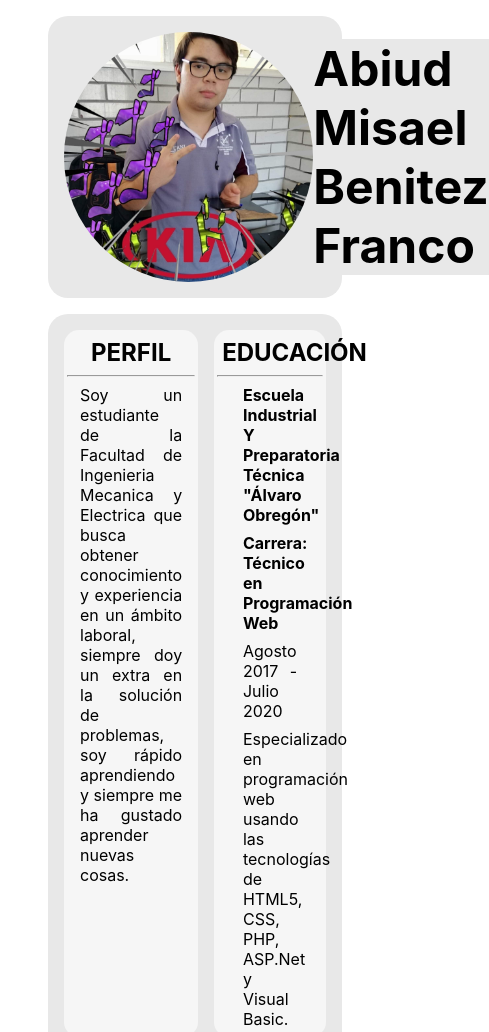
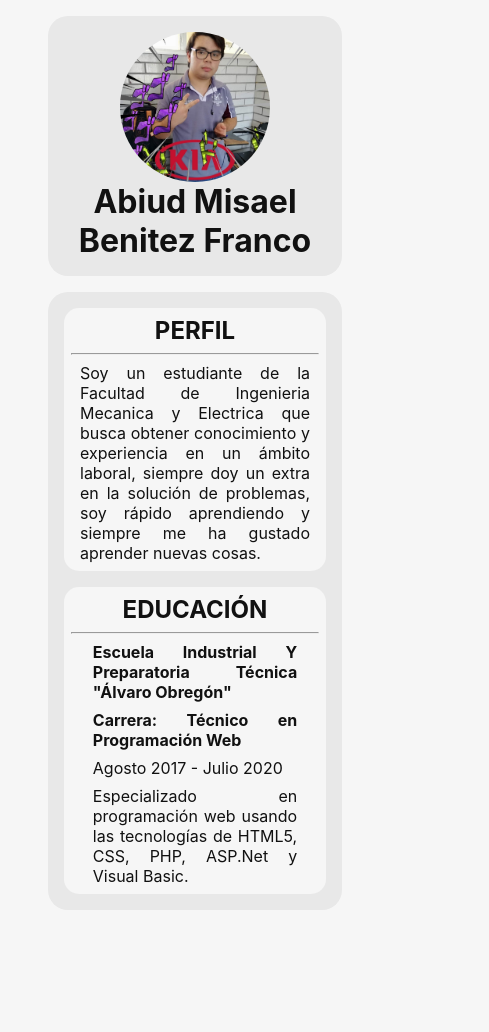
Before and after one commit to AbiudBenitez/h1-progra, a plain HTML site: page index.html in a window 390 px wide. Shown: the top 1032 px of the page, 489 px wide, since content can reach past the window. After the commit the page ends 926 px from the top, so only its background shows below. Drawn offline with Linux system fonts and the light colour scheme.

Commit message:
Cambie los estilos del header osi y le puse negro

```diff
--- a/css/style.css
+++ b/css/style.css
@@ -10,7 +10,12 @@
   --uno: #f6f6f6;
   --dos: #e8e8e8;
   --tres: #b5b5b5;
-  --text: #694949;
+  --text: #111111;
+}
+
+body {
+  background-color: var(--uno);
+  color: var(--text);
 }
 
 header,
@@ -40,6 +45,7 @@ img {
 .name p {
   font-size: 3em;
   font-weight: bold;
+  text-align: center;
   background-color: var(--dos);
 }
 
@@ -50,7 +56,7 @@ img {
 }
 
 .cont .all {
-  grid-column: 2/4;
+  grid-column: span 2;
 }
 
 .tcenter {
@@ -78,3 +84,31 @@ hr {
 .edc {
   font-weight: normal;
 }
+
+@media (prefers-color-scheme: dark) {
+  :root {
+    --uno: #060606;
+    --dos: #474747;
+    --tres: #5e5555;
+    --text: #f6f6f6;
+  }
+}
+
+@media screen and (max-width: 800px) {
+  header {
+    flex-direction: column;
+  }
+
+  .cont section,
+  .cont .all {
+    grid-column: 1/-1;
+  }
+
+  img {
+    max-height: 150px;
+  }
+
+  .name p {
+    font-size: 2em;
+  }
+}
```
